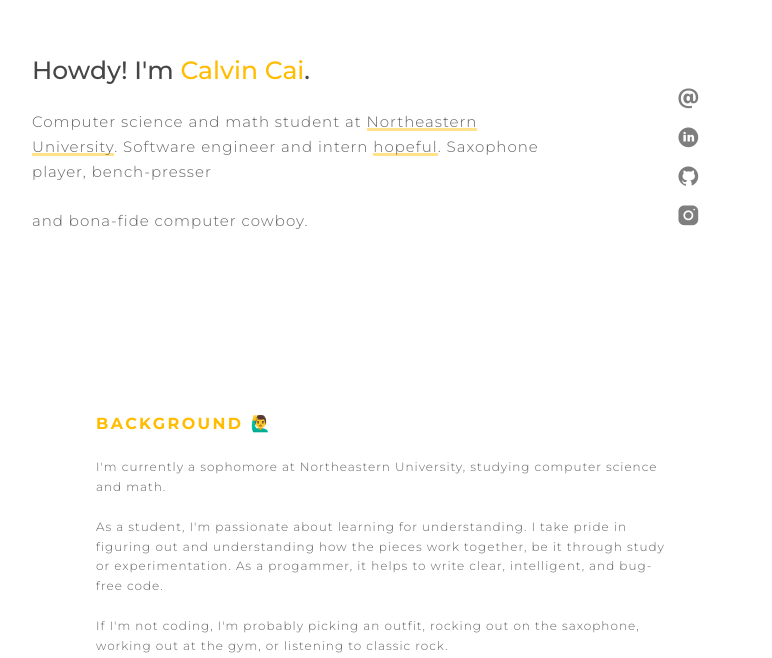
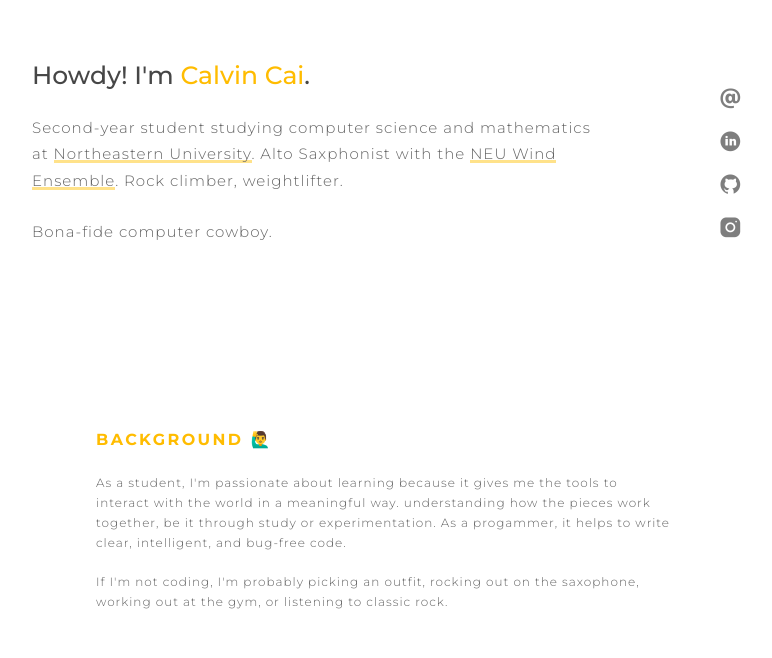
Before and after one commit to Calvin445/Calvin445.github.io, a plain HTML site: page index.html in a window 1280 px wide. Shown: the part 164-822 px from the top of the page, without its empty margins (224-996 px from the left). Drawn offline with nearby package versions, Linux system fonts and the light colour scheme.

Commit message:
added links

```diff
--- a/index.html
+++ b/index.html
@@ -4,7 +4,6 @@
     <meta charset="UTF-8">
     <title>Calvin Cai</title>
     <link href="styles.css" rel="stylesheet"/>
-
     <link href="https://fonts.googleapis.com/css?family=Montserrat:300,400,500,700,900" rel="stylesheet">
 
 
@@ -17,30 +16,36 @@
 Reveal
 https://github.com/jlmakes/scrollreveal
 
-Haiku everything?
 -->
 <div class="intro-container">
     <div class="intro">
         <div class="title">
             <h1 class="heading rB">Howdy! I'm <strong>Calvin Cai</strong>.</h1>
 
-            <h2 class="subtext rB">Computer science and math student at <a>Northeastern University</a>.
-                Software engineer and intern <a>hopeful</a>. Saxophone player, bench-presser</h2>
+            <h2 class="subtext rB">
+                Second-year student studying computer science and mathematics at
+                <a class="fancy-link" href="https://www.ccis.northeastern.edu/">Northeastern University</a>.
+                Alto Saxphonist with the <a class="fancy-link" href="https://camd.northeastern.edu/music/making-music/ensembles/wind/">
+                NEU Wind Ensemble</a>. Rock climber, weightlifter.<br>
+            </h2>
 
-            <h2 class="subtext rB">and bona-fide computer cowboy.</h2>
-            <!-- vertical contact info menu, round buttons, gmail, github, linkedin, instagram-->
+            <h2 class="subtext rB">Bona-fide computer cowboy.</h2>
         </div>
 
+        <!--contact info menu, round buttons, gmail, github, linkedin, instagram-->
         <ul class="icon-bar rR">
-            <li><div></div><img class="icon" src="images/gmail.png">
-                <h6 class="hiddenmsg">Shoot me an email</h6></li>
-            <li><img class="icon" src="images/linkedin.png"></img>
-                <h6 class="hiddenmsg">Visit my LinkedIn</h6></li>
-            <li><img class="icon" src="images/github.png"></img>
-                <h6 class="hiddenmsg">Check out my Github</h6></li>
-            <li><img class="icon" src="images/instagram.png"></img>
-                <h6 class="hiddenmsg">Follow my Instagram</h6></li>
-
+            <li><a href="mailto:cai.ca@husky.neu.edu">
+                    <img class="icon" src="images/gmail.png"></a>
+                    <h6 class="hiddenmsg">Shoot me an email</h6></li>
+            <li><a href="https://www.linkedin.com/in/calvin-cai-458a54155/">
+                    <img class="icon" src="images/linkedin.png"></a>
+                    <h6 class="hiddenmsg">Visit my LinkedIn</h6></li>
+            <li><a href="https://github.com/Calvin445">
+                    <img class="icon" src="images/github.png"></a>
+                    <h6 class="hiddenmsg">Check out my Github</h6></li>
+            <li><a href="https://www.instagram.com/calvi4455/?hl=en">
+                    <img class="icon" src="images/instagram.png"></a>
+                    <h6 class="hiddenmsg">Follow my Instagram</h6></li>
         </ul>
     </div>
 </div>
@@ -51,9 +56,7 @@ Haiku everything?
     <div class="section background">
         <h3 class="rR">BACKGROUND 🙋‍♂️</h3>
         <p class="rB">
-            I'm currently a sophomore at Northeastern University, studying computer science and math.
-            </br></br>
-            As a student, I'm passionate about learning for understanding. I take pride in figuring out and
+            As a student, I'm passionate about learning because it gives me the tools to interact with the world in a meaningful way.
             understanding how the pieces work together, be it through study or experimentation. As a progammer, it helps to
             write clear, intelligent, and bug-free code.
             </br></br>
--- a/styles.css
+++ b/styles.css
@@ -37,17 +37,22 @@
     font-weight: 300;
     padding-bottom: 25px;
     letter-spacing: 1px;
-    line-height: 1.65em;
+    line-height: 1.75em;
     color: rgb(100,100,100);
 }
 
 a {
+    text-decoration: none;
+}
+
+.fancy-link {
     box-shadow: inset 0 -0.20em rgb(255, 226, 138);
     display: inline;
     transition: 0.2s ease;
+    color: rgb(100,100,100);
 }
 
-a:hover {
+.fancy-link:hover {
     box-shadow:inset 0 -1.4em rgb(255, 226, 138);
 }
 
@@ -86,12 +91,13 @@ a:hover {
     opacity: 1;
 }
 
-.icon:hover + .hiddenmsg {
+a:hover + .hiddenmsg {
     display: flex;
     flex-direction: row;
     font-family: Montserrat, sans-serif;
     color: rgb(100,100,100);
     box-shadow: inset 130px 0 rgb(255, 226, 138);
+    display: inline;
 }
 
 .hiddenmsg {
@@ -99,6 +105,8 @@ a:hover {
     color: white;
     font-size: 10px;
     transition: 0.4s ease;
+    display: inline;
+    margin-bottom: 5px;
 }
 
 .content {
```
